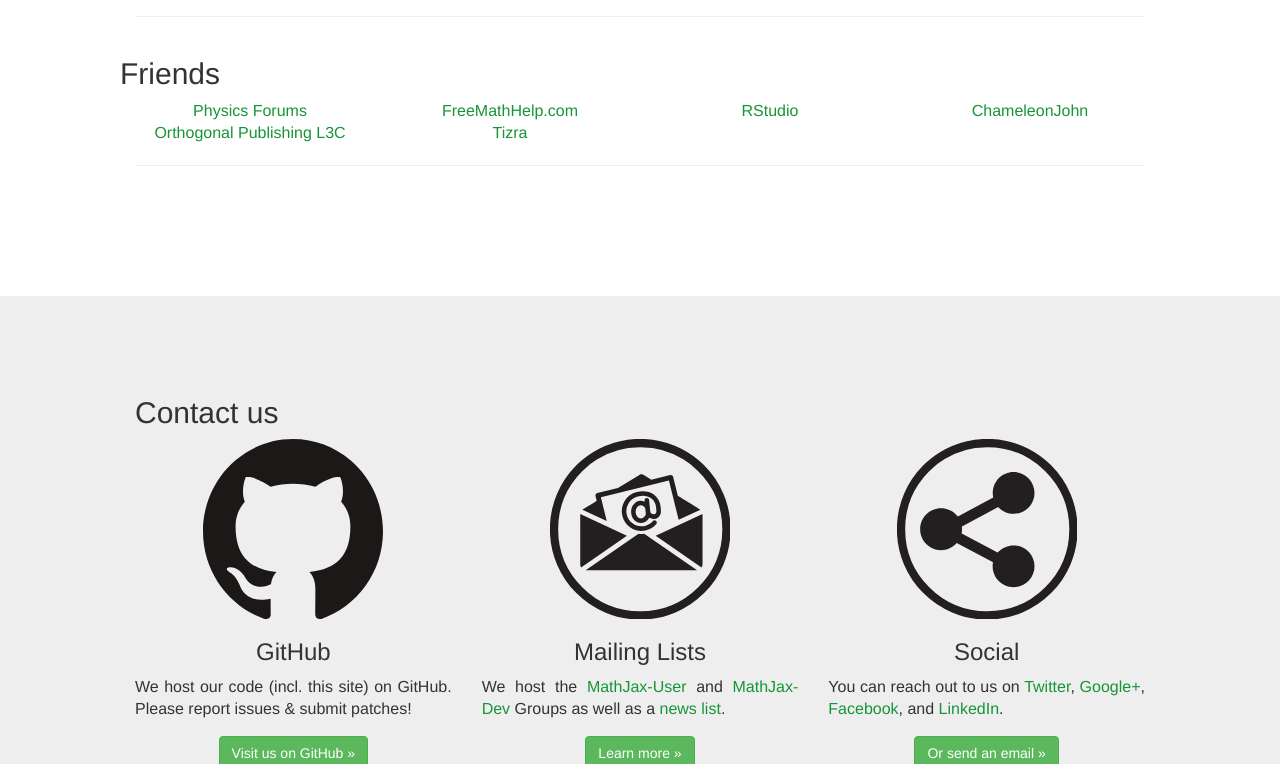
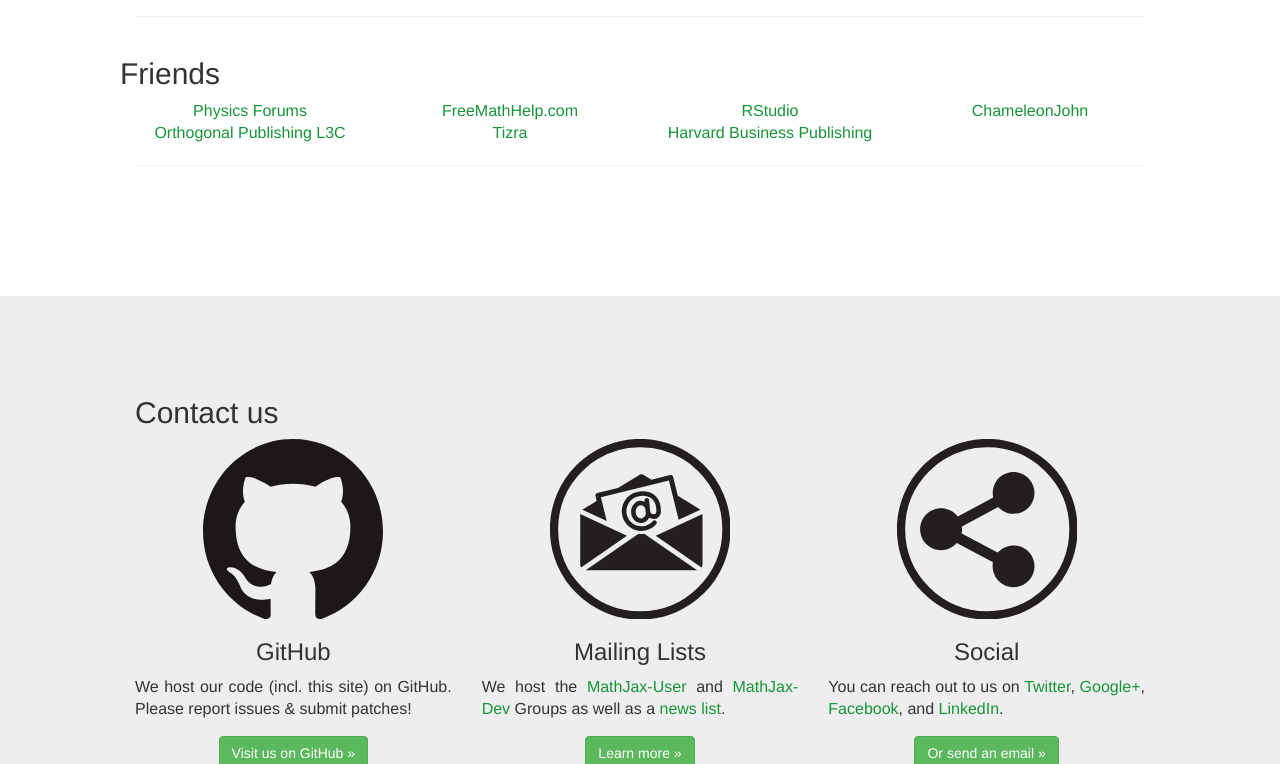
Before and after one commit to mathjax/MathJax-website, a Jekyll site: the page built from index.html, in a window 1280 px wide and 900 px high, scrolled down 3216 px, cut to the strip 136-900 px from the top of the window. Built offline with Jekyll 4.4.1, drawn with Linux system fonts in a browser that asks for light colours; nearby versions of some CDN libraries; formulas are drawn with MathJax 3.

Commit message:
[frontpage] update sponsors

```diff
--- a/index.html
+++ b/index.html
@@ -302,6 +302,7 @@
       <a class="col-xs-6 col-md-3 text-center" href="http://www.chameleonjohn.com/">ChameleonJohn</a>
       <a class="col-xs-6 col-md-3 text-center" href="http://www.orthogonalpublishing.com/">Orthogonal Publishing L3C</a>
       <a class="col-xs-6 col-md-3 text-center" href="http://www.tizra.com/">Tizra</a>
+      <a class="col-xs-6 col-md-3 text-center" href="https://cb.hbsp.harvard.edu/">Harvard Business Publishing</a>
     </section>
     <hr>
   </div>
```
